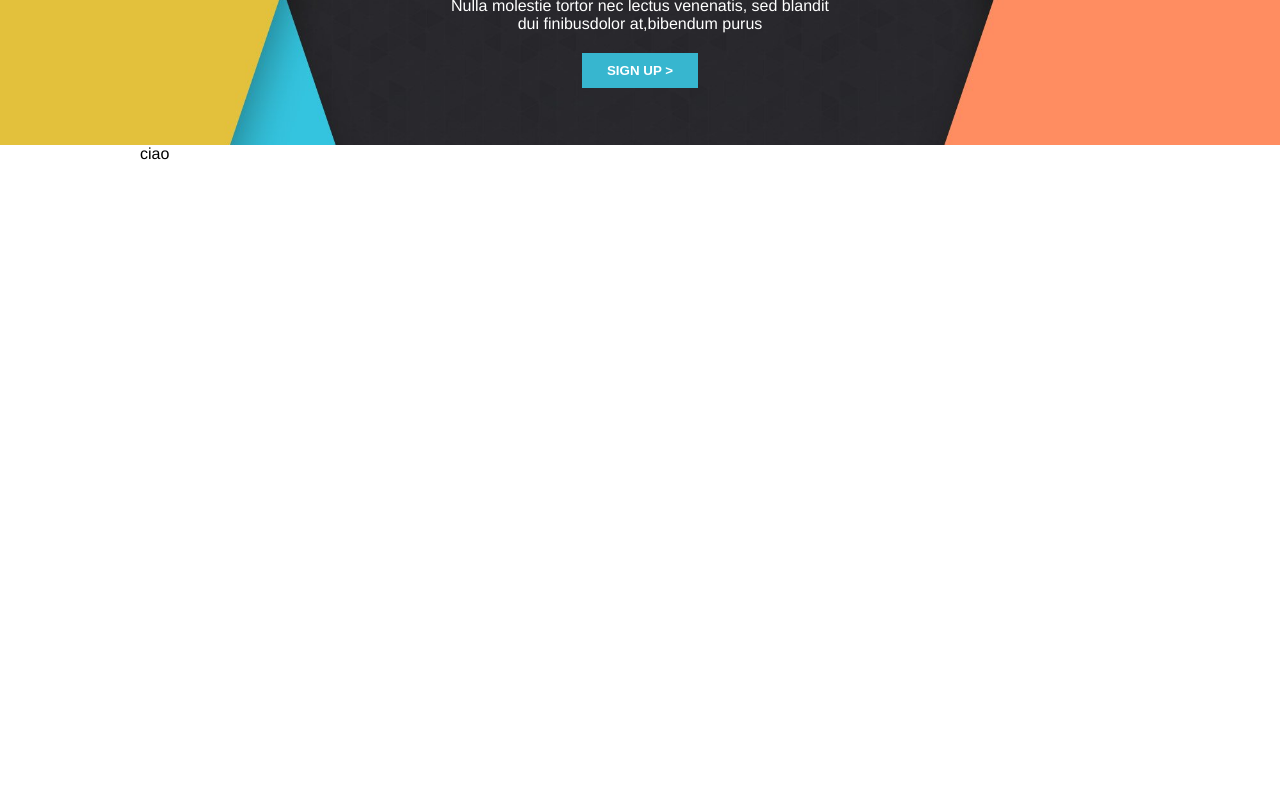
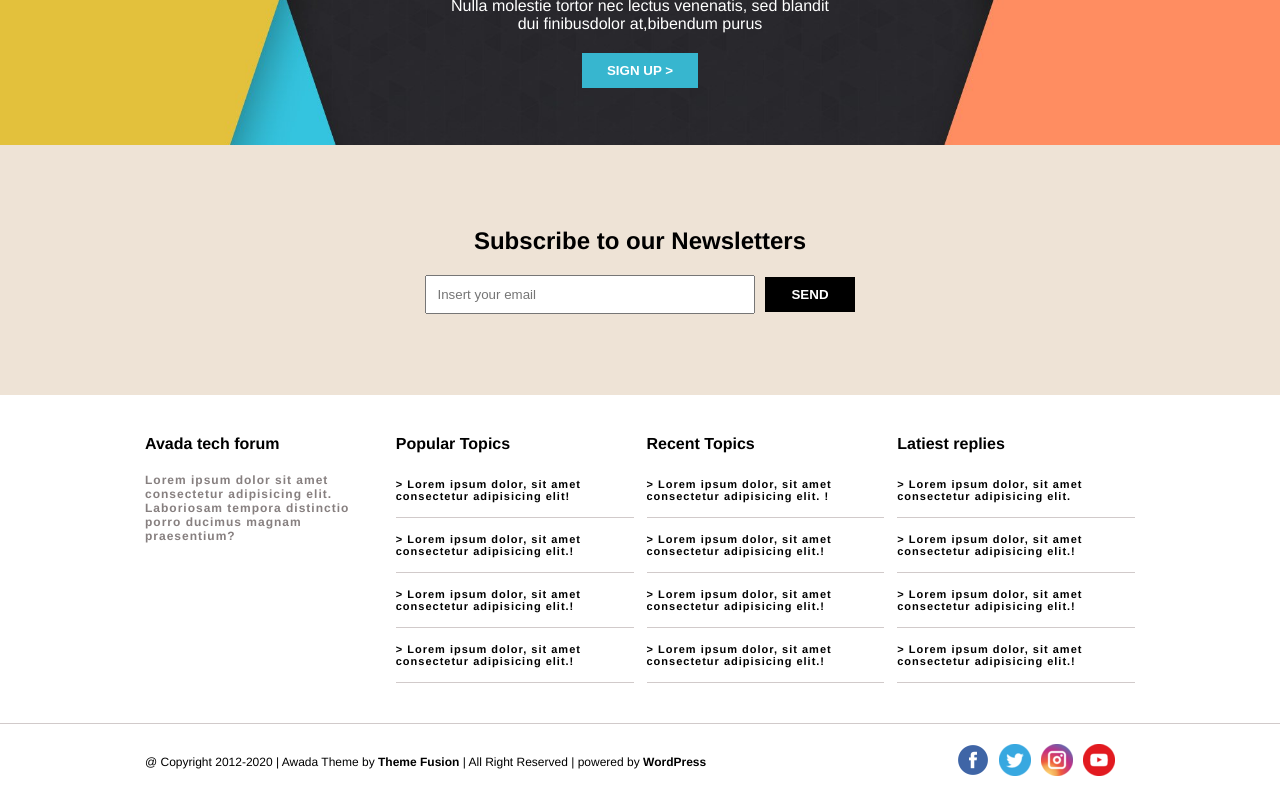
Before and after one commit to stefanom13/proj-html-vuejs, a Vue app: page / in a window 1280 px wide. Shown: the part 3445-4245 px from the top of the page. Before the commit the page ends 3608 px from the top, so only its background shows below. Built offline with nearby package versions, Linux system fonts and the light colour scheme.

Commit message:
esercizo Completo

```diff
--- a/src/App.vue
+++ b/src/App.vue
@@ -5,7 +5,9 @@
     <MyPromotions/>
     <MyForum/>
     <MyComunities/>
+    <MyNewsletter/>
     <MyFooter/>
+    <MySocialFooter/>
 
   </div>
 </template>
@@ -16,7 +18,9 @@ import MyMain from './components/MyMain.vue'
 import MyPromotions from './components/MyPromotions.vue'
 import MyForum from './components/MyForum.vue'
 import MyComunities from './components/MyComunities.vue'
+import MyNewsletter from './components/MyNewsletter.vue'
 import MyFooter from './components/MyFooter.vue'
+import MySocialFooter from './components/MySocialFooter.vue'
 
 
 
@@ -28,7 +32,9 @@ export default {
     MyPromotions,
     MyForum,
     MyComunities,
+    MyNewsletter,
     MyFooter,
+    MySocialFooter,
   }
 }
 </script>
--- a/src/components/MyFooter.vue
+++ b/src/components/MyFooter.vue
@@ -1,17 +1,121 @@
 <template>
   <div class="container-fluid">
       <div class="container">
-          ciao
+          <div class="row">
+              <div class="col">
+                  <h3>
+                      Avada tech forum
+                  </h3>
+                  <ul>
+                      <li class="firtsComment">Lorem ipsum dolor sit amet consectetur adipisicing elit. Laboriosam tempora distinctio porro ducimus magnam praesentium?</li>
+                  </ul>
+              </div>
+              <div class="col" v-for="(el,i) in lists" :key="i">
+
+                  <ul>
+                      <h3>{{el.title}}</h3>
+                      <li>
+                         {{el.comment}}
+                      </li>
+                       <li>
+                         {{el.commentOne}}
+                      </li>
+                       <li>
+                         {{el.commentTwo}}
+                      </li>
+                      <li>
+                         {{el.commentTre}}
+                      </li>
+                  </ul>
+
+              </div>
+
+          </div>
       </div>
   </div>
 </template>
 
 <script>
+
 export default {
+ name:"MyFooter",
 
+   data(){
+        return {
+            lists: [
+                {
+                title: "Popular Topics",
+                comment: " > Lorem ipsum dolor, sit amet consectetur adipisicing elit!",
+                commentOne: " > Lorem ipsum dolor, sit amet consectetur adipisicing elit.!",
+                commentTwo: " > Lorem ipsum dolor, sit amet consectetur adipisicing elit.!",
+                commentTre: " > Lorem ipsum dolor, sit amet consectetur adipisicing elit.!",
+                },
+                {
+                title: "Recent Topics",
+                comment: " > Lorem ipsum dolor, sit amet consectetur adipisicing elit. !",
+                commentOne: " > Lorem ipsum dolor, sit amet consectetur adipisicing elit.!",
+                commentTwo: " > Lorem ipsum dolor, sit amet consectetur adipisicing elit.!",
+                commentTre: " > Lorem ipsum dolor, sit amet consectetur adipisicing elit.!",
+                },
+                {
+                title: "Latiest replies",
+                comment: " > Lorem ipsum dolor, sit amet consectetur adipisicing elit.",
+                commentOne: " > Lorem ipsum dolor, sit amet consectetur adipisicing elit.!",
+                commentTwo: " > Lorem ipsum dolor, sit amet consectetur adipisicing elit.!",
+                commentTre: " > Lorem ipsum dolor, sit amet consectetur adipisicing elit.!",
+                },
+            ]
+        }
+
+    }
 }
 </script>
 
 <style lang="scss" scoped>
+.container-fluid {
+    display: flex;
+    align-items: center;
+    padding: 30px 0px;
+    border-bottom: 1px solid rgb(209, 202, 202);
+    .container{
+        display: flex;
+        align-items: center;
+        .row{
+            width:1000px;
+            display:flex;
+            flex-direction:row;
+            padding: 10px 5px;
+            gap: 13px;
+
+            .col{
+                width: calc( 100% / 4 );
+
+                h3{
+                    color: black;
+                    padding-bottom: 10px;
+                    font-weight: 700;
+                    font-size: 16px;
+
+                }
+
+                li{
+                    color:black;
+                    padding:15px 0px;
+                    border-bottom: 1px solid rgb(209, 202, 202);
+                    font-size: 11px;
+                    font-weight: 700;
+                    letter-spacing:1px;
+                }
+                .firtsComment{
+                    color: rgba(87, 76, 76, 0.719);
+                    padding:10px 0px;
+                    font-size: 12px;
+                    font-weight: 700;
+                    border: none;
+                }
+            }
+        }
+    }
+}
 
 </style>
--- /dev/null
+++ b/src/components/MyNewsletter.vue
@@ -0,0 +1,58 @@
+<template>
+  <div class="container-fluid">
+      <div class="container">
+          <h2>Subscribe to our Newsletters</h2>
+          <div class="inputCont">
+            <input type="text" placeholder="Insert your email">
+            <button>send</button>
+          </div>
+      </div>
+  </div>
+</template>
+
+<script>
+export default {
+
+}
+</script>
+
+<style lang="scss" scoped>
+.container-fluid {
+    min-height: 250px;
+    padding:10px;
+    display: flex;
+    flex-direction: column;
+    justify-content: center;
+    background-color:#eee3d6;
+
+    .container{
+        display: flex;
+        flex-direction: column;
+        justify-content: center;
+        padding:10px;
+        text-align: center;
+        gap: 20px;
+
+        .inputCont{
+          display: flex;
+          align-items: center;
+          gap: 10px;
+
+          input{
+            width:330px;
+            padding:10px;
+          }
+          button{
+            padding:10px 26px;
+            background-color:black;
+            color:white;
+            border: none;
+            text-transform: uppercase;
+            font-weight: 700;
+          }
+        }
+
+
+    }
+}
+</style>
--- /dev/null
+++ b/src/components/MySocialFooter.vue
@@ -0,0 +1,71 @@
+<template>
+  <div class="container-fluid">
+      <div class="container">
+          <p>@ Copyright 2012-2020 | Awada Theme by <span>Theme Fusion </span>| All Right Reserved | powered by <span>WordPress</span> </p>
+          <div class="contIco">
+            <figure  v-for="(el,i) in socials" :key="i">
+                <img :src="el.src" alt="">
+            </figure>
+          </div>
+      </div>
+  </div>
+</template>
+
+<script>
+export default {
+    name: "MySocialFooter",
+    data(){
+        return {
+            socials:[
+                {
+                  src:require("../assets/icoSmall/facebook_icon-icons.com_59205.png")
+                },
+                 {
+                  src:require("../assets/icoSmall/1491579542-yumminkysocialmedia22_83078.png")
+                },
+                 {
+                  src:require("../assets/icoSmall/1491580635-yumminkysocialmedia26_83102.png")
+                },
+                 {
+                  src:require("../assets/icoSmall/1491580651-yumminkysocialmedia28_83061.png")
+                },
+            ]
+        }
+    }
+
+}
+</script>
+
+<style lang="scss" scoped>
+.container-fluid{
+    padding:10px;
+    display: flex;
+    align-items: center;
+
+    .container{
+        display: flex;
+        align-items: center;
+        justify-content: space-between;
+        width: 1000px;
+        padding: 10px 5px;;
+        gap: 15px;
+
+        p{
+            font-size:12px;
+        }
+        span{
+            font-size:12px;
+            font-weight: 700;
+        }
+        .contIco{
+            display: flex;
+            align-items: center;
+            gap: 10px;
+            padding-right:20px;
+            img{
+                cursor:pointer;
+            }
+        }
+    }
+}
+</style>
```
